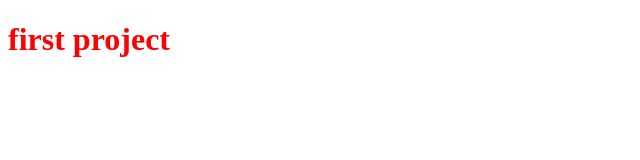
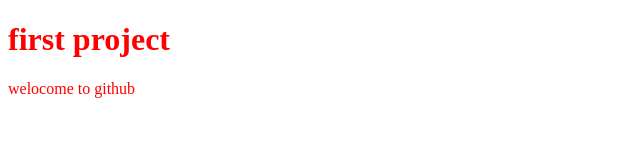
Before and after one commit to lay2an/git-test, a plain HTML site: page index.html in a window 1280 px wide. Shown: the whole page, without its empty margins (0-640 px from the left). Drawn offline with Linux system fonts and the light colour scheme.

Commit message:
add p to index file

```diff
--- a/index.html
+++ b/index.html
@@ -8,5 +8,6 @@
 </head>
 <body>
     <h1>first project</h1>
+    <p>welocome to github</p>
 </body>
 </html>
```
